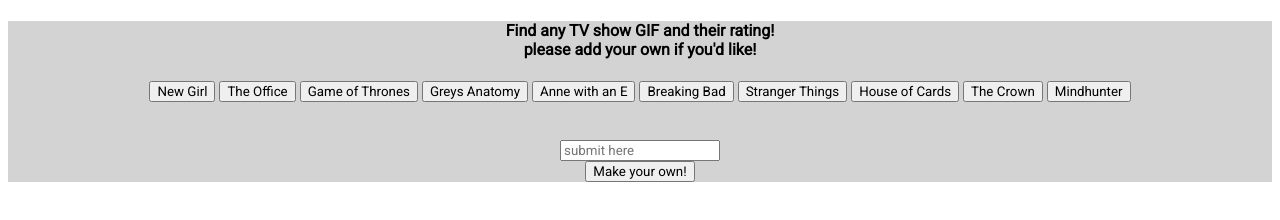
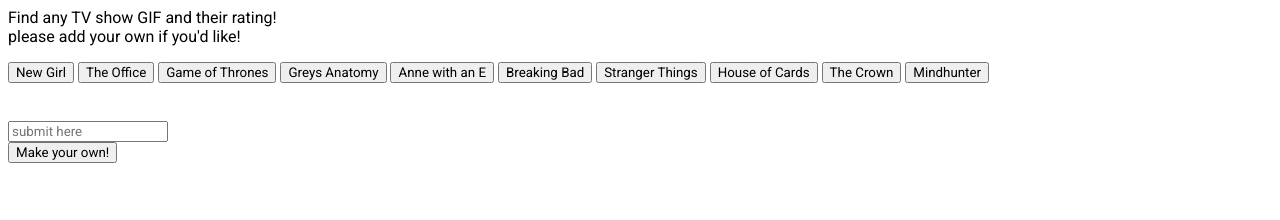
Before and after one commit to miaconte/GIPHY-API, a plain HTML site: page index.html in a window 1280 px wide. Drawn offline with nearby package versions, Linux system fonts and the light colour scheme.

```diff
--- a/index.html
+++ b/index.html
@@ -6,14 +6,11 @@
         <link rel="stylesheet" type="text/css" href="/assets/css/style.css">
         <link href="https://fonts.googleapis.com/css?family=Roboto" rel="stylesheet">
         <script src="https://code.jquery.com/jquery-3.1.1.js"></script>
-
-    </head>
+</head>
 <body>
-<div class="container" class id="a">
-<h4 class="text-center" style="color: black">Find any TV show GIF and their rating!<br />please add your own if you'd like!</p></h4>
+<div class="container">Find any TV show GIF and their rating!<br />please add your own if you'd like!</p></div>
 
 <div id="buttonItems"></div>
-
 <form>
     <div class="row">
         <div class="col-md-3"><br /><br />
```
